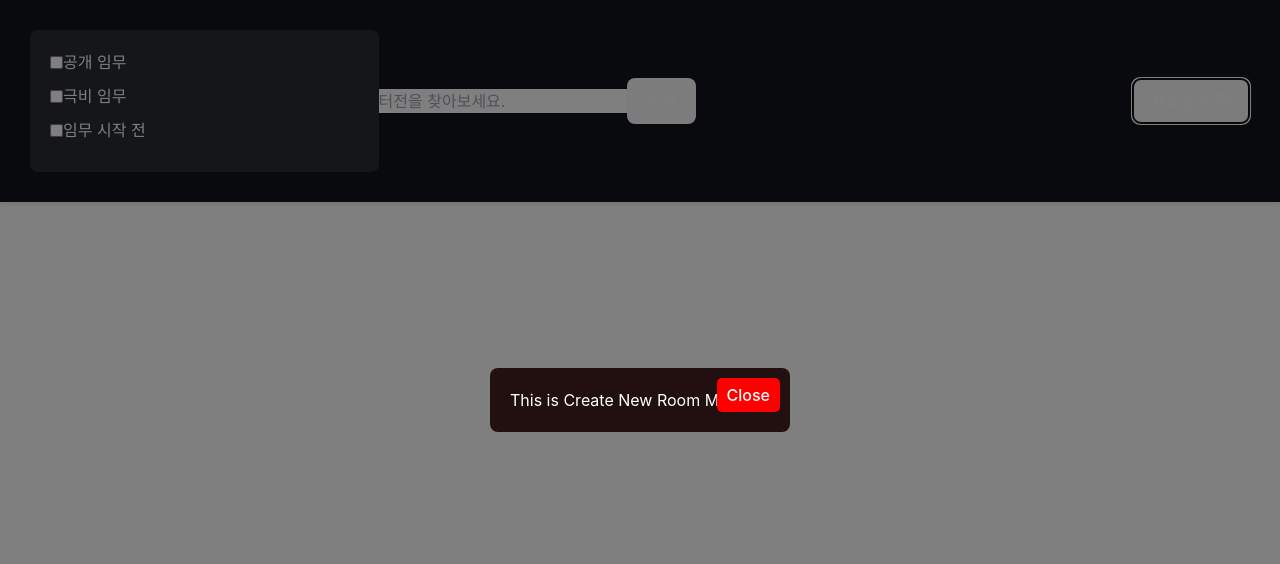
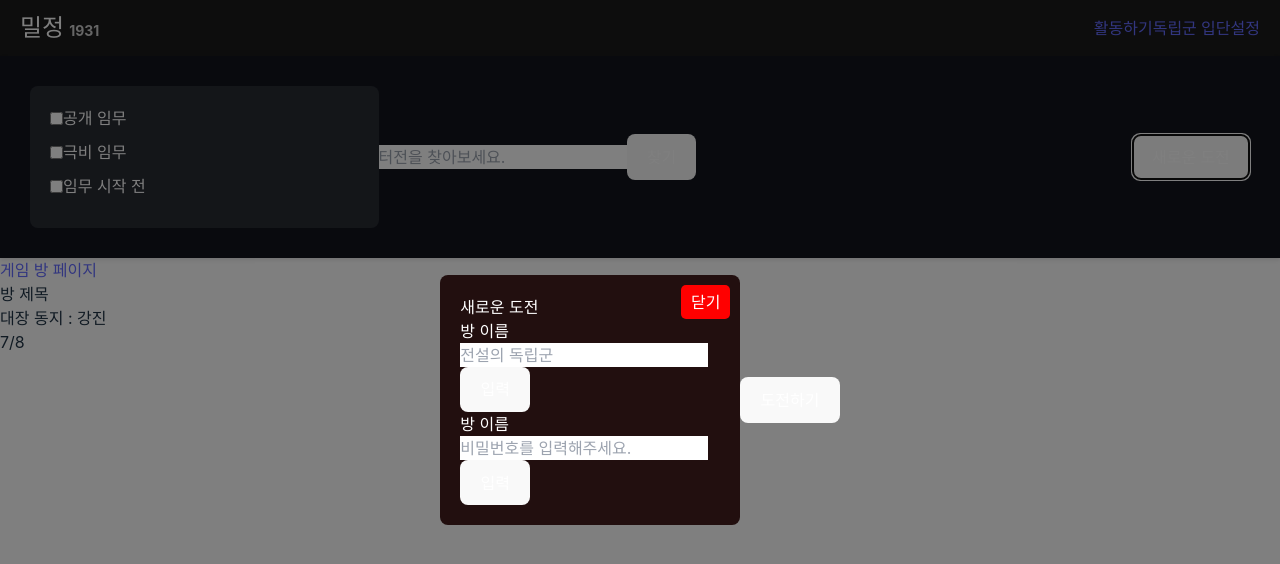
Before and after one commit to Subiniiie/Mafia, a React (Vite) app in the folder frontend/: page /game-list in a window 1280 px wide. Both pictures are taken after a click on the button "새로운 도전". Shown: the top 564 px of the page. Built offline with nearby package versions, Linux system fonts and the light colour scheme.

Commit message:
[feat] ModalHeader, CreateRoomModal, GameListPage Update

```diff
--- a/frontend/src/components/GameListComponents/GLHeader.jsx
+++ b/frontend/src/components/GameListComponents/GLHeader.jsx
@@ -1,35 +1,3 @@
-// import { useState } from "react"
-// import FilterBox from "./FilterBox"
-// import SearchBar from "./SearchBar"
-// import CreateRoomModal from "../../modals/CreateRoomModal"
-// import styles from "./GLHeader.module.css"
-
-// const GLHeader = () => {
-
-//     const [isModalOpen, setIsModalOpen] = useState(false)
-
-//     return (
-//         <>
-//             <div className={styles.headerContainer}>
-//                 <div>
-//                     <FilterBox />
-//                 </div>
-//                 <div>
-//                     <SearchBar />
-//                 </div>
-//                 <div>
-//                     <button onClick={() => { setIsModalOpen(!isModalOpen) }}>새로운 도전</button>
-//                     {isModalOpen === true ? <CreateRoomModal /> : null}
-//                 </div>
-//             </div>
-//         </>
-//     )
-// }
-
-// export default GLHeader
-
-
-
 import { useState } from "react"
 import FilterBox from "./FilterBox"
 import SearchBar from "./SearchBar"
@@ -40,12 +8,10 @@ const GLHeader = () => {
 
     const [isModalOpen, setIsModalOpen] = useState(false)
 
-    const openModal = () => setIsModalOpen(true)
-    const closeModal = () => setIsModalOpen(false)
-
+    const openModal = () => setIsModalOpen(!isModalOpen)
 
     return (
-        <>
+        <div>
             <div className={styles.headerContainer}>
                 <div className={styles.filterSection}>
                     <FilterBox />
@@ -55,10 +21,11 @@ const GLHeader = () => {
                 </div>
                 <div className={styles.buttonSection}>
                     <button onClick={openModal}>새로운 도전</button>
-                    <CreateRoomModal isOpen={isModalOpen} onClose={closeModal} />
+                    {/* <CreateRoomModal isOpen={isModalOpen} onClose={closeModal} /> */}
+                    <CreateRoomModal isOpen={isModalOpen} openModal={openModal} />
                 </div>
             </div>
-        </>
+        </div>
     )
 }
 
--- a/frontend/src/components/GameListComponents/GLHeader.module.css
+++ b/frontend/src/components/GameListComponents/GLHeader.module.css
@@ -5,8 +5,8 @@
     justify-content: space-between;
     padding: 30px;
     background-color: #12151D;
-    position: fixed;
-    top: 0;
+    /* position: fixed; */
+    /* top: 100; */
     width: 100%;
     z-index: 1000;
     color: white;
--- a/frontend/src/components/GameListComponents/GLMain.jsx
+++ b/frontend/src/components/GameListComponents/GLMain.jsx
@@ -0,0 +1,11 @@
+import GameRoomCard from "./GameRoomCard";
+
+const GLMain = () => {
+    return (
+        <div>
+            <GameRoomCard />
+        </div>
+    )
+}
+
+export default GLMain
--- /dev/null
+++ b/frontend/src/components/GameListComponents/GameRoomCard.jsx
@@ -0,0 +1,14 @@
+const GameRoomCard = () => {
+
+    return (
+        <div>
+            <div>
+                <p>방 제목</p>
+                <p>대장 동지 : 강진</p>
+            </div>
+            <p>7/8</p>
+        </div>
+    );
+};
+
+export default GameRoomCard
--- a/frontend/src/components/ModalHeader.jsx
+++ b/frontend/src/components/ModalHeader.jsx
@@ -0,0 +1,17 @@
+import styles from './ModalHeader.module.css'
+
+const ModalHeader = ({ modalTitle, openModal }) => {
+
+    return (
+        <>
+            <div>
+                <div>
+                    {modalTitle}
+                </div>
+                <button onClick={openModal} className={styles.closeButton}>닫기</button>
+            </div>
+        </>
+    )
+}
+
+export default ModalHeader
--- /dev/null
+++ b/frontend/src/components/ModalHeader.module.css
@@ -0,0 +1,11 @@
+.closeButton {
+    position: absolute;
+    top: 10px;
+    right: 10px;
+    border: none;
+    background: #ff0000;
+    color: #fff;
+    padding: 5px 10px;
+    border-radius: 5px;
+    cursor: pointer;
+}
--- a/frontend/src/modals/CreateRoomModal.jsx
+++ b/frontend/src/modals/CreateRoomModal.jsx
@@ -1,27 +1,56 @@
-// function CreateRoomModal() {
-//     return (
-//         <>
-//             <div>This is Create New Room Modal.</div>
-//         </>
-//     )
-// }
+import styles from './CreateRoomModal.module.css'; // 스타일 파일을 별도로 관리합니다.
+import ModalHeader from "../components/ModalHeader"
 
-// export default CreateRoomModal
+// eslint-disable-next-line react/prop-types
+const CreateRoomModal = ({ isOpen, openModal }) => {
 
+    const modalTitle = '새로운 도전'
 
-
-import React from 'react';
-import styles from './CreateRoomModal.module.css'; // 스타일 파일을 별도로 관리합니다.
-
-const CreateRoomModal = ({ isOpen, onClose }) => {
     if (!isOpen) return null; // 모달이 열리지 않은 경우 아무것도 렌더링하지 않음
 
     return (
-        <div className={styles.modalOverlay} onClick={onClose}>
+        <div className={styles.modalOverlay}>
             <div className={styles.modalContent} onClick={(e) => e.stopPropagation()}>
-                <div>This is Create New Room Modal.</div>
-                <button onClick={onClose} className={styles.closeButton}>Close</button>
+                <ModalHeader modalTitle={modalTitle} openModal={openModal} />
+
+                <div>
+                    <div>방 이름</div>
+                    <form
+                        className="border border-solid border-gray-300 rounded-lg w-[300px] h-[35px] flex items-center"
+                    >
+                        <input
+                            required
+                            type="text"
+                            placeholder={"전설의 독립군"}
+                            className="border-none w-[90%] pl-2"
+                        />
+                        <button className="w-[10%]">
+                            입력
+                        </button>
+                    </form>
+                </div>
+
+                <div>
+                    <div>방 이름</div>
+                    <form
+                        className="border border-solid border-gray-300 rounded-lg w-[300px] h-[35px] flex items-center"
+                    >
+                        <input
+                            required
+                            type="text"
+                            placeholder={"비밀번호를 입력해주세요."}
+                            className="border-none w-[90%] pl-2"
+                        />
+                        <button className="w-[10%]">
+                            입력
+                        </button>
+                    </form>
+                </div>
             </div>
+
+            <button>
+                도전하기
+            </button>
         </div>
     );
 };
--- a/frontend/src/pages/GameListPage.jsx
+++ b/frontend/src/pages/GameListPage.jsx
@@ -1,14 +1,16 @@
-import React from "react";
 import { Link } from "react-router-dom";
+import Navbar from "../components/Navbar"
 import GLHeader from "../components/GameListComponents/GLHeader"
+import GLMain from "../components/GameListComponents/GLMain"
 
 function GameListPage() {
     return (
-        <>
+        <div>
+            <Navbar />
             <GLHeader />
-            <p>게임 리스트 페이지</p>
             <Link to="/game-room">게임 방 페이지</Link>
-        </>
+            <GLMain />
+        </div>
     )
 }
 
```
